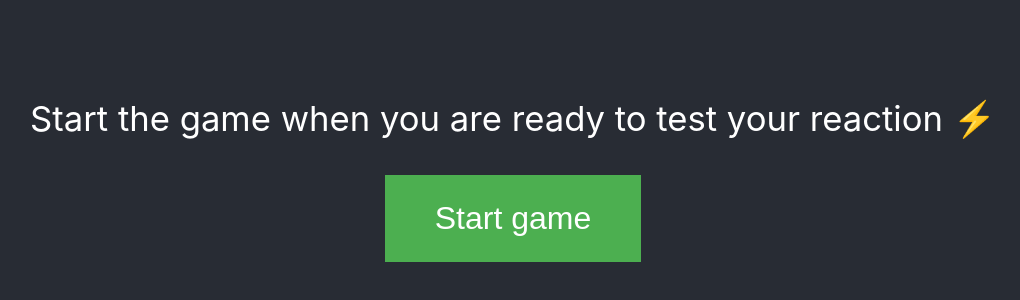
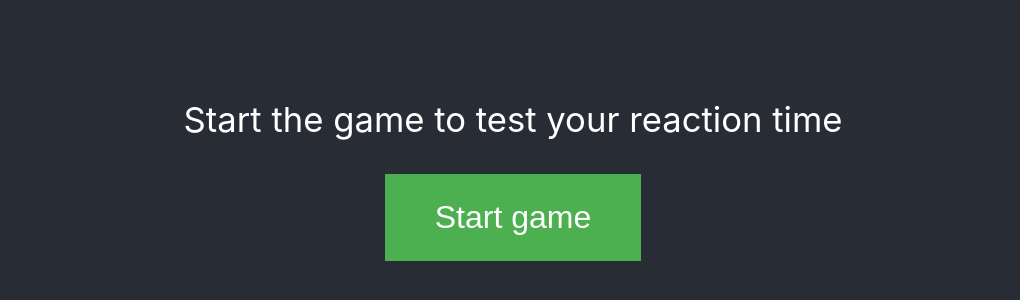
Before and after one commit to bacanakabe/reaction-timer-poc, a React (Create React App) app: page / in a window 1280 px wide. Shown: the part 238-538 px from the top of the page, without its empty margins (127-1147 px from the left). Built offline with nearby package versions, Linux system fonts and the light colour scheme.

Commit message:
Updated intro text

```diff
--- a/src/components/WelcomeScreen.js
+++ b/src/components/WelcomeScreen.js
@@ -4,7 +4,7 @@ const WelcomeScreen = (props) => {
     return (
         <>
             <div className="app">
-                <p>Start the game when you are ready to test your reaction <span role="img" aria-label="Lightning">⚡️</span></p>
+                <p>Start the game to test your reaction time</p>
                 <input type="button" value="Start game" onClick={props.startGame} />
             </div>
         </>
```
